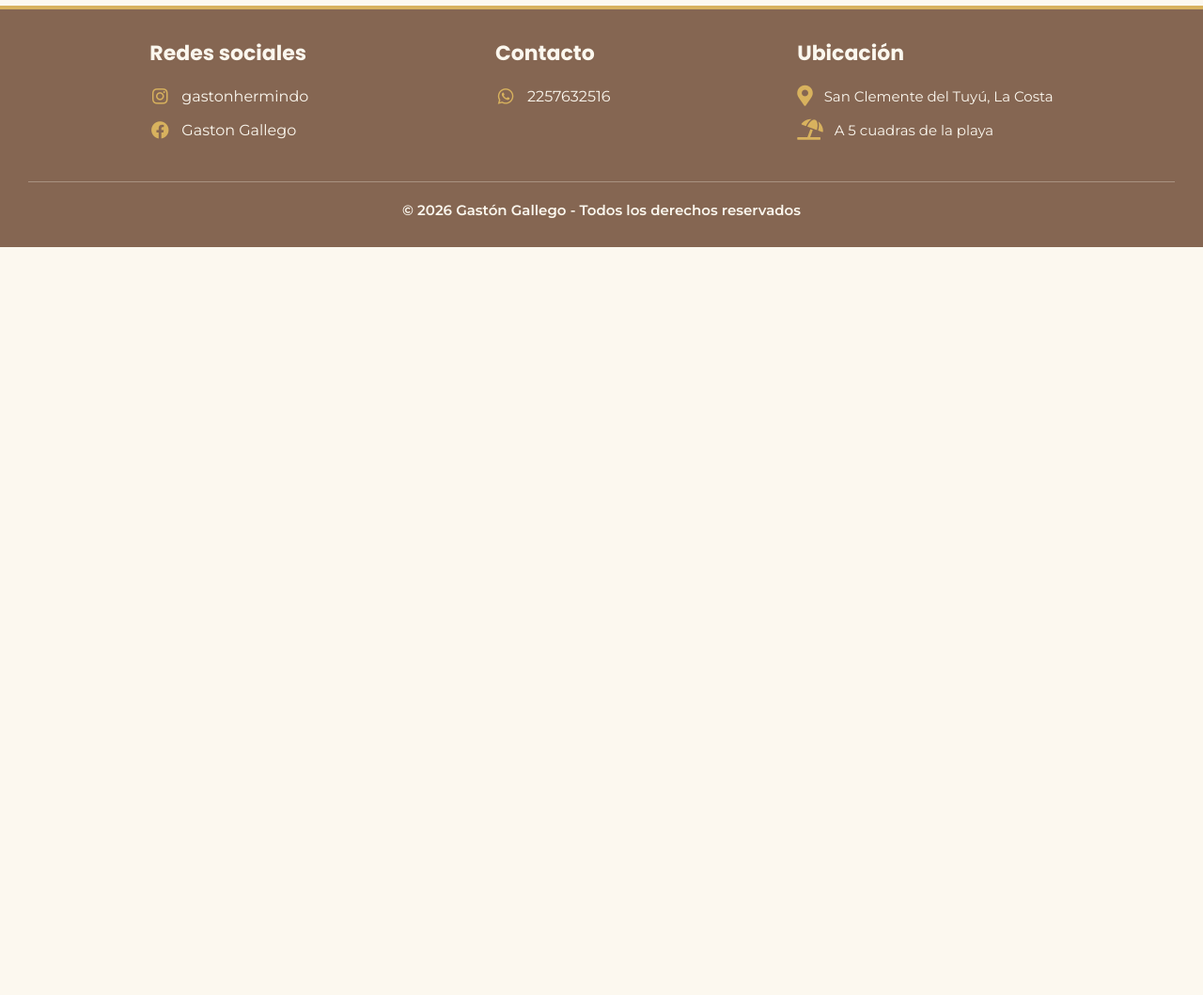
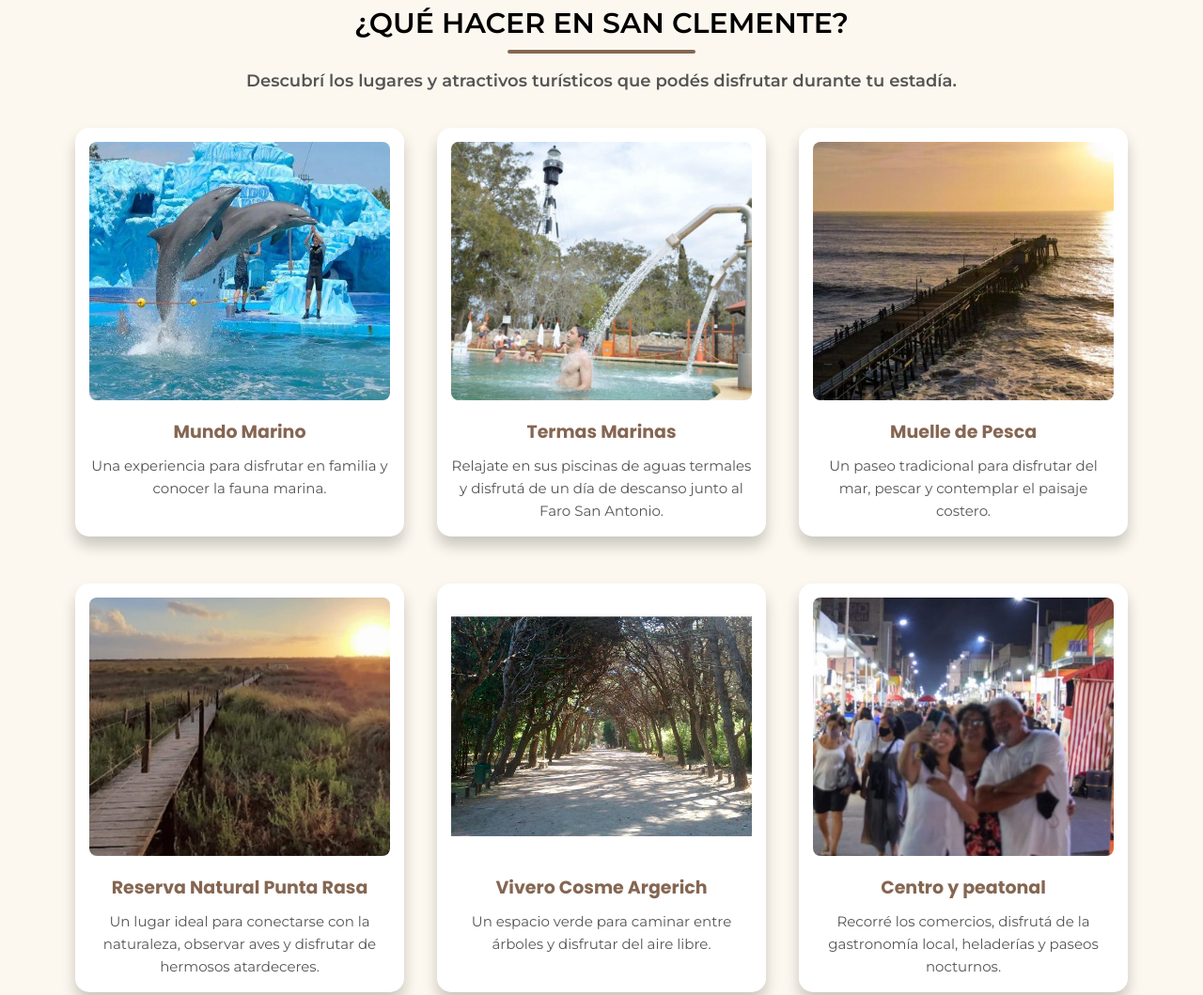
Before and after one commit to Luuuciaa/Departamentos-El-Gallego, a plain HTML site: page ubicacion.html in a window 1280 px wide. Shown: the part 1320-2379 px from the top of the page at 94% size. Before the commit the page ends 1583 px from the top, so only its background shows below. Drawn offline with nearby package versions, Linux system fonts and the light colour scheme.

Commit message:
Cambios en la página de ubicacioón

```diff
--- a/css/estilos.css
+++ b/css/estilos.css
@@ -797,6 +797,119 @@ nav a:hover {
     }
 }
 
+/******************** TURISMO ********************/
+
+.turismo {
+    padding: 50px 20px;
+    text-align: center;
+}
+
+.turismo h2 {
+    font-size: 30px;
+    font-family: 'Montserrat', sans-serif;
+    text-transform: uppercase;
+    margin-bottom: 15px;
+}
+
+.turismo h2::after {
+    content: "";
+    display: block;
+    width: 200px;
+    height: 4px;
+    background-color: #856652;
+    margin: 10px auto;
+    border-radius: 10px;
+}
+
+.descripcion-turismo {
+    max-width: 900px;
+    margin: 0 auto 35px;
+    font-size: 18px;
+    color: #555;
+    line-height: 1.6;
+    font-weight: bold;
+}
+
+.contenedor-turismo {
+    display: flex;
+    justify-content: center;
+    flex-wrap: wrap;
+    gap: 35px;
+    max-width: 1300px;
+    margin: auto;
+}
+
+.card-turismo {
+    width: 350px;
+    background-color: white;
+    padding: 15px;
+    border-radius: 15px;
+    box-shadow: 0px 10px 15px rgba(0, 0, 0, 0.2);
+    transition: transform 0.3s ease;
+    margin-bottom: 15px;
+}
+
+.card-turismo:hover {
+    transform: translateY(-8px);
+}
+
+.card-turismo img {
+    width: 100%;
+    height: 275px;
+    object-fit: cover;
+    border-radius: 8px;
+}
+
+.card-turismo h3 {
+    font-family: 'Poppins', sans-serif;
+    font-size: 19px;
+    color: #856652;
+    margin: 15px 0 10px;
+}
+
+.card-turismo p {
+    font-size: 15px;
+    line-height: 1.6;
+    color: #555;
+}
+
+/* PARA CELULARES */
+
+@media (max-width:768px) {
+
+    .turismo {
+        padding: 30px 15px;
+    }
+
+    .turismo h2 {
+        font-size: 20px;
+    }
+
+    .turismo h2::after {
+        width: 150px;
+    }
+
+    .descripcion-turismo {
+        font-size: 13px;
+    }
+
+    .contenedor-turismo {
+        gap: 20px;
+    }
+
+    .card-turismo {
+        width: 300px;
+    }
+
+    .card-turismo h3 {
+        font-size: 18px;
+    }
+
+    .card-turismo p {
+        font-size: 14px;
+    }
+}
+
 
 /**************************************DEPARTAMENTOS************************/
 .detalle-depto {
--- a/ubicacion.html
+++ b/ubicacion.html
@@ -115,6 +115,70 @@
 
 
 
+
+        <section class="turismo" id="turismo">
+            <h2>¿Qué hacer en San Clemente?</h2>
+
+            <p class="descripcion-turismo">
+                Descubrí los lugares y atractivos turísticos
+                que podés disfrutar durante tu estadía.
+            </p>
+
+            <div class="contenedor-turismo">
+
+                <div class="card-turismo">
+                    <img src="/img/mundo marino.jpg" alt="Mundo Marino">
+                    <h3>Mundo Marino</h3>
+                    <p>Una experiencia para disfrutar en familia y conocer la fauna marina.</p>
+                </div>
+
+                <div class="card-turismo">
+                    <img src="/img/termas marinas.jpg" alt="Termas Marinas">
+                    <h3>Termas Marinas</h3>
+                    <p>Relajate en sus piscinas de aguas termales y disfrutá de un día de descanso junto al Faro San
+                        Antonio.</p>
+                </div>
+
+                <div class="card-turismo">
+                    <img src="/img/muelle.jpg" alt="Muelle">
+                    <h3>Muelle de Pesca</h3>
+                    <p>Un paseo tradicional para disfrutar del mar, pescar y contemplar el paisaje costero.</p>
+                </div>
+
+                <div class="card-turismo">
+                    <img src="/img/punta rasa.jpg" alt="Punta Rasa">
+                    <h3>Reserva Natural Punta Rasa</h3>
+                    <p>Un lugar ideal para conectarse con la naturaleza, observar aves y disfrutar de hermosos
+                        atardeceres.</p>
+                </div>
+
+                <div class="card-turismo">
+                    <img src="/img/vivero.jpg" alt="Vivero Cosme Argerich">
+                    <h3>Vivero Cosme Argerich</h3>
+                    <p>Un espacio verde para caminar entre árboles y disfrutar del aire libre.</p>
+                </div>
+
+                <div class="card-turismo">
+                    <img src="/img/peatonal.jpeg" alt="Centro y peatonal">
+                    <h3>Centro y peatonal</h3>
+                    <p>Recorré los comercios, disfrutá de la gastronomía local, heladerías y paseos nocturnos.</p>
+                </div>
+
+                <div class="card-turismo">
+                    <img src="/img/playa.jpg" alt="Playa">
+                    <h3>Playas de San Clemente</h3>
+                    <p>Disfrutá de sus extensas playas, el mar y hermosos días de sol en familia.</p>
+                </div>
+
+                <div class="card-turismo">
+                    <img src="/img/faro.jpg" alt="Faro San Antonio">
+                    <h3>Faro San Antonio</h3>
+                    <p>Conocé uno de los lugares emblemáticos de San Clemente y disfrutá de sus vistas panorámicas.</p>
+                </div>
+
+            </div>
+        </section>
+
         <!-- Botón de WhatsApp -->
         <a href="https://wa.me/5492257632516" class="whatsapp-float" target="_blank" title="Ir a WhatsApp">
             <img src="img/Icono-WhatsApp.png" alt="WhatsApp" class="whatsapp-button">
```
Also changed, not shown: img/faro.jpg (added), img/muelle.jpg (added), img/mundo marino.jpg (added), img/peatonal.jpeg (added), img/playa.jpg (added), img/punta rasa.jpg (added), img/termas marinas.jpg (added), img/vivero.jpg (added).
